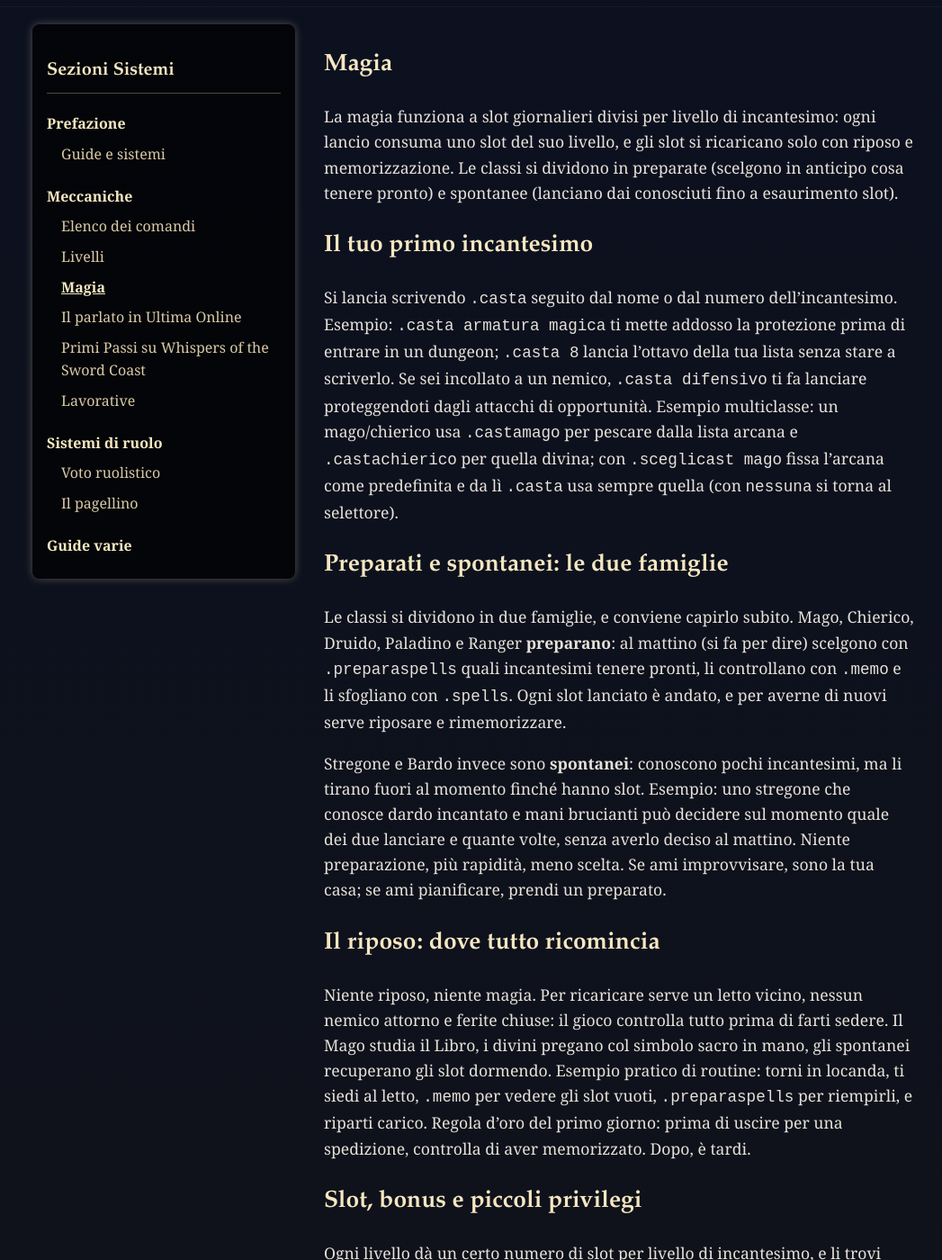
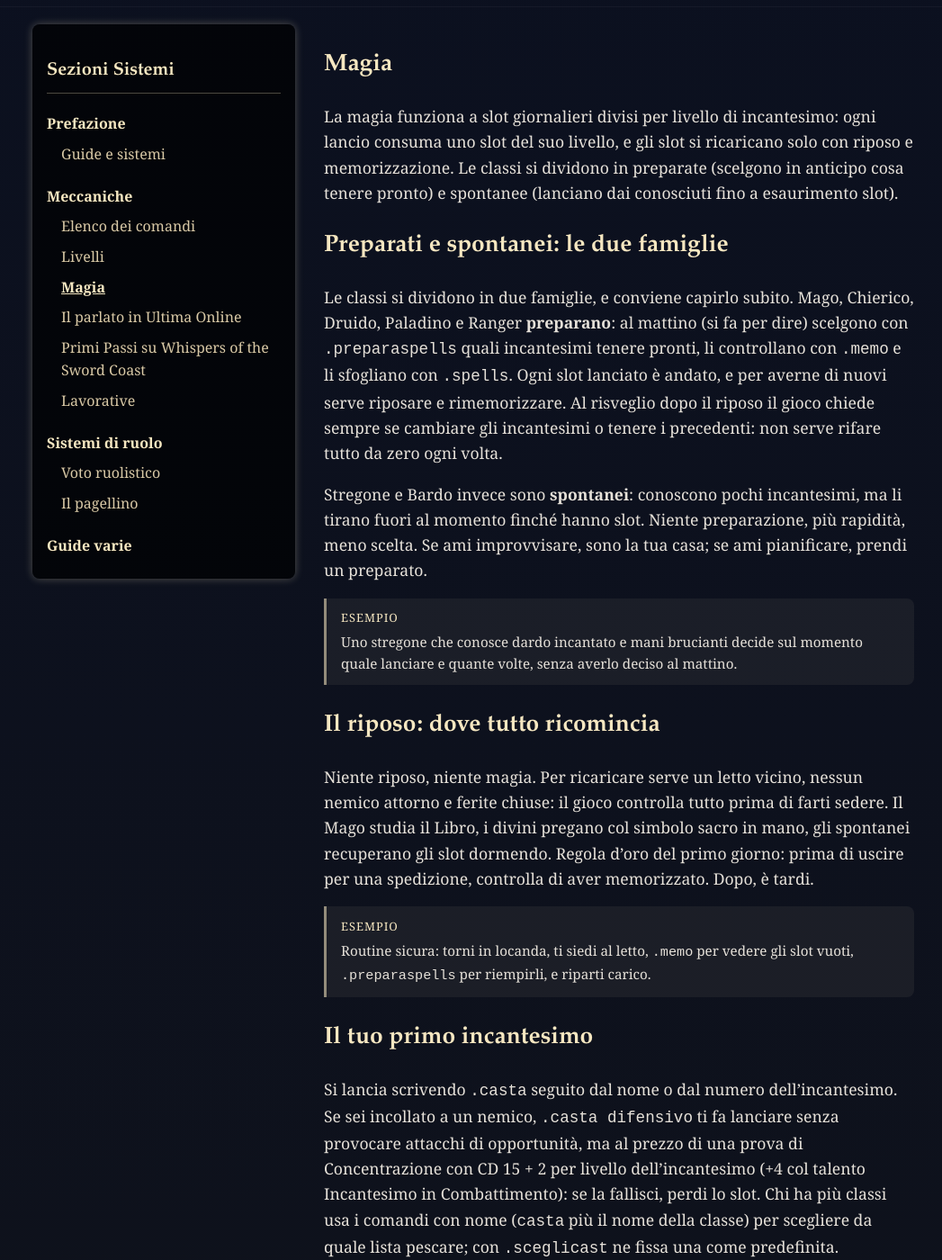
Before and after one commit to whispersoftheswordcoast/whispersoftheswordcoast.github.io, a Jekyll site: the page built from sistemi/magia.md, in a window 1280 px wide and 1400 px high, scrolled down 310 px. Shown: the whole window at 90% size, without its empty margins (114-1161 px from the left). Built offline with Jekyll 4.4.1, drawn with Linux system fonts in a browser that asks for light colours; some of the changed text lies outside the part shown.

Commit message:
Guida magia: tabella bonus stile Golarion

```diff
--- a/assets/css/style.css
+++ b/assets/css/style.css
@@ -564,3 +564,36 @@
     color: #e6e1d9;
     font-size: 0.95rem;
 }
+
+/* Riquadri esempio nelle guide */
+
+.wotsc-esempio {
+    border-left: 3px solid rgba(246, 231, 193, 0.55);
+    background: rgba(246, 231, 193, 0.06);
+    border-radius: 0 8px 8px 0;
+    padding: 0.7rem 1rem;
+    margin: 0.9rem 0;
+    font-size: 0.95rem;
+}
+
+.wotsc-esempio::before {
+    content: "Esempio";
+    display: block;
+    font-size: 0.8rem;
+    letter-spacing: 1px;
+    text-transform: uppercase;
+    color: #f6e7c1;
+    margin-bottom: 0.3rem;
+}
+
+.wotsc-esempio p {
+    margin: 0.3rem 0;
+}
+
+.wotsc-esempio p:first-child {
+    margin-top: 0;
+}
+
+.wotsc-esempio p:last-child {
+    margin-bottom: 0;
+}
--- a/sistemi/magia.md
+++ b/sistemi/magia.md
@@ -9,27 +9,55 @@
 
 La magia funziona a slot giornalieri divisi per livello di incantesimo: ogni lancio consuma uno slot del suo livello, e gli slot si ricaricano solo con riposo e memorizzazione. Le classi si dividono in preparate (scelgono in anticipo cosa tenere pronto) e spontanee (lanciano dai conosciuti fino a esaurimento slot).
 
-## Il tuo primo incantesimo
-
-Si lancia scrivendo `.casta` seguito dal nome o dal numero dell'incantesimo. Esempio: `.casta armatura magica` ti mette addosso la protezione prima di entrare in un dungeon; `.casta 8` lancia l'ottavo della tua lista senza stare a scriverlo. Se sei incollato a un nemico, `.casta difensivo` ti fa lanciare proteggendoti dagli attacchi di opportunità. Esempio multiclasse: un mago/chierico usa `.castamago` per pescare dalla lista arcana e `.castachierico` per quella divina; con `.sceglicast mago` fissa l'arcana come predefinita e da lì `.casta` usa sempre quella (con `nessuna` si torna al selettore).
-
 ## Preparati e spontanei: le due famiglie
 
-Le classi si dividono in due famiglie, e conviene capirlo subito. Mago, Chierico, Druido, Paladino e Ranger **preparano**: al mattino (si fa per dire) scelgono con `.preparaspells` quali incantesimi tenere pronti, li controllano con `.memo` e li sfogliano con `.spells`. Ogni slot lanciato è andato, e per averne di nuovi serve riposare e rimemorizzare.
+Le classi si dividono in due famiglie, e conviene capirlo subito. Mago, Chierico, Druido, Paladino e Ranger **preparano**: al mattino (si fa per dire) scelgono con `.preparaspells` quali incantesimi tenere pronti, li controllano con `.memo` e li sfogliano con `.spells`. Ogni slot lanciato è andato, e per averne di nuovi serve riposare e rimemorizzare. Al risveglio dopo il riposo il gioco chiede sempre se cambiare gli incantesimi o tenere i precedenti: non serve rifare tutto da zero ogni volta.
 
-Stregone e Bardo invece sono **spontanei**: conoscono pochi incantesimi, ma li tirano fuori al momento finché hanno slot. Esempio: uno stregone che conosce dardo incantato e mani brucianti può decidere sul momento quale dei due lanciare e quante volte, senza averlo deciso al mattino. Niente preparazione, più rapidità, meno scelta. Se ami improvvisare, sono la tua casa; se ami pianificare, prendi un preparato.
+Stregone e Bardo invece sono **spontanei**: conoscono pochi incantesimi, ma li tirano fuori al momento finché hanno slot. Niente preparazione, più rapidità, meno scelta. Se ami improvvisare, sono la tua casa; se ami pianificare, prendi un preparato.
+
+<div class="wotsc-esempio" markdown="1">
+Uno stregone che conosce dardo incantato e mani brucianti decide sul momento quale lanciare e quante volte, senza averlo deciso al mattino.
+</div>
 
 ## Il riposo: dove tutto ricomincia
 
-Niente riposo, niente magia. Per ricaricare serve un letto vicino, nessun nemico attorno e ferite chiuse: il gioco controlla tutto prima di farti sedere. Il Mago studia il Libro, i divini pregano col simbolo sacro in mano, gli spontanei recuperano gli slot dormendo. Esempio pratico di routine: torni in locanda, ti siedi al letto, `.memo` per vedere gli slot vuoti, `.preparaspells` per riempirli, e riparti carico. Regola d'oro del primo giorno: prima di uscire per una spedizione, controlla di aver memorizzato. Dopo, è tardi.
+Niente riposo, niente magia. Per ricaricare serve un letto vicino, nessun nemico attorno e ferite chiuse: il gioco controlla tutto prima di farti sedere. Il Mago studia il Libro, i divini pregano col simbolo sacro in mano, gli spontanei recuperano gli slot dormendo. Regola d'oro del primo giorno: prima di uscire per una spedizione, controlla di aver memorizzato. Dopo, è tardi.
+
+<div class="wotsc-esempio" markdown="1">
+Routine sicura: torni in locanda, ti siedi al letto, `.memo` per vedere gli slot vuoti, `.preparaspells` per riempirli, e riparti carico.
+</div>
+
+## Il tuo primo incantesimo
+
+Si lancia scrivendo `.casta` seguito dal nome o dal numero dell'incantesimo. Se sei incollato a un nemico, `.casta difensivo` ti fa lanciare senza provocare attacchi di opportunità, ma al prezzo di una prova di Concentrazione con CD 15 + 2 per livello dell'incantesimo (+4 col talento Incantesimo in Combattimento): se la fallisci, perdi lo slot. Chi ha più classi usa i comandi con nome (`casta` più il nome della classe) per scegliere da quale lista pescare; con `.sceglicast` ne fissa una come predefinita.
+
+<div class="wotsc-esempio" markdown="1">
+`.casta armatura magica` prima di entrare in un dungeon; `.casta 8` per l'ottavo della lista senza scriverlo. Un mago/chierico usa `.castamago` per l'arcana e `.castachierico` per la divina, oppure `.sceglicast mago` e da lì `.casta` usa sempre l'arcana (`nessuna` per tornare al selettore).
+</div>
 
 ## Slot, bonus e piccoli privilegi
 
 Ogni livello dà un certo numero di slot per livello di incantesimo, e li trovi nelle schede delle classi. Sopra ci piovono i bonus: caratteristica alta (Intelligenza per il Mago, Saggezza per divini e Ranger, Carisma per Stregone, Bardo e Paladino), uno slot di dominio per livello per il Chierico, uno slot di scuola per livello per il Mago specialista. Morale: la caratteristica da incantatore non è un optional, è il serbatoio.
 
+| Punteggio | 1° | 2° | 3° | 4° | 5° | 6° | 7° | 8° | 9° |
+|---|---|---|---|---|---|---|---|---|---|
+| 12-13 | +1 | — | — | — | — | — | — | — | — |
+| 14-15 | +1 | +1 | — | — | — | — | — | — | — |
+| 16-17 | +1 | +1 | +1 | — | — | — | — | — | — |
+| 18-19 | +1 | +1 | +1 | +1 | — | — | — | — | — |
+| 20-21 | +2 | +1 | +1 | +1 | +1 | — | — | — | — |
+| 22-23 | +2 | +2 | +1 | +1 | +1 | +1 | — | — | — |
+| 24-25 | +2 | +2 | +2 | +1 | +1 | +1 | +1 | — | — |
+| 26-27 | +2 | +2 | +2 | +2 | +1 | +1 | +1 | +1 | — |
+| 28-29 | +3 | +2 | +2 | +2 | +2 | +1 | +1 | +1 | +1 |
+
 ## Metamagia: i talenti si armano
 
-Avere un talento di metamagia non basta: va anche armato con `.metamagia`, dal gump o per nome, con `tutto` per attivarli tutti e `reset` per spegnerli. Gli intensificati si armano col livello (`intensificati N`) e costano slot extra alzando la CD: esempio, un dardo incantato intensificato a 2 occupa uno slot di 2° e picchia più forte. E attenzione: le metamagie armate valgono solo per gli incantesimi che le consentono, gli altri le ignorano.
+Avere un talento di metamagia non basta: va anche armato con `.metamagia`, dal gump o per nome, con `tutto` per attivarli tutti e `reset` per spegnerli. Chi prepara la impacchetta dentro lo slot maggiorato (un intensificato a 2 si prepara in uno slot di 2°); chi lancia spontaneo la applica al momento, ma il lancio rallenta di un round, salvo Incantesimi rapidi. E attenzione: le metamagie armate valgono solo per gli incantesimi che le consentono, gli altri le ignorano.
+
+<div class="wotsc-esempio" markdown="1">
+Un dardo incantato intensificato a 2 occupa uno slot di 2° livello e picchia più forte del normale.
+</div>
 
 ## Duelli, controincantesimi e pergamene
 
```
